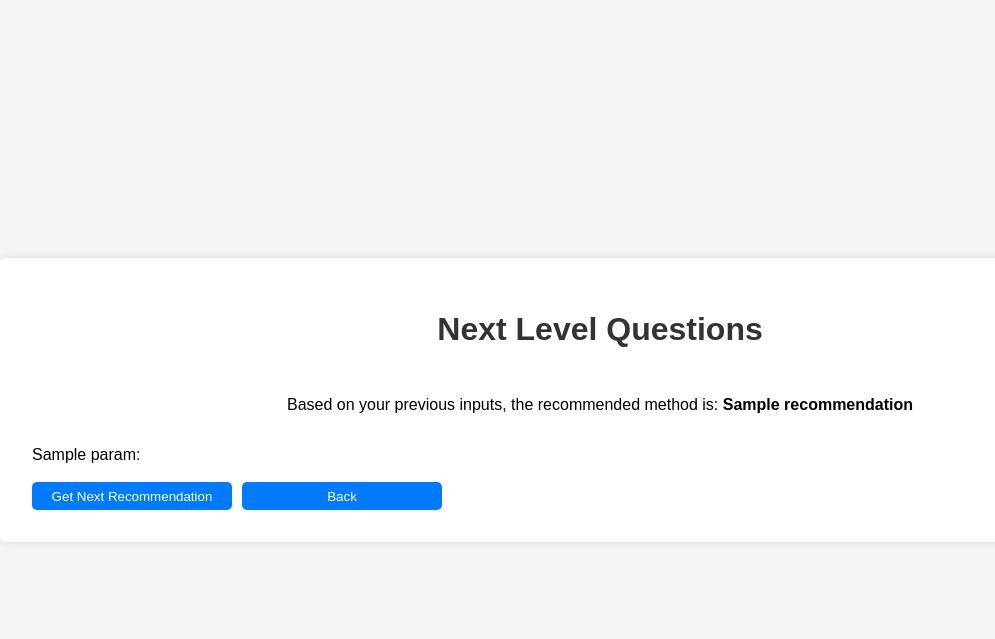
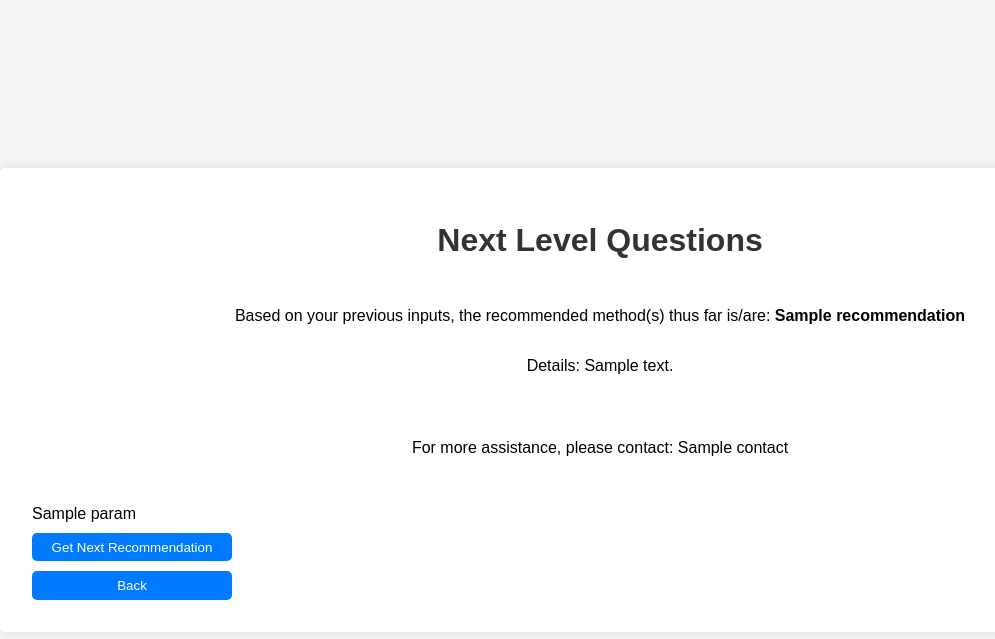
Before and after one commit to El-Mago01/method-select, a Flask app: template templates/recommend.html in a window 1280 px wide. Shown: the top 639 px of the page, without its empty margins (40-1035 px from the left). Run offline with Flask 2, Linux system fonts and the light colour scheme; the template is opened without the code that fills it: most values are stand-ins (such as "Sample title", 1, 10 or a date in 2020).

Commit message:
The user now gets a clear description with the recommendation and also a contact person

```diff
--- a/app.py
+++ b/app.py
@@ -19,6 +19,7 @@ class RecommendationResponse(db.Model):
     level_3_recommendation = db.Column(db.String(255))
     level_4_recommendation = db.Column(db.String(255))
     level_5_recommendation = db.Column(db.String(255))
+  #  current_session = session
 
 # Drop and recreate the tables within the application context
 with app.app_context():
@@ -45,16 +46,18 @@ def recommend():
     print(f"Current level: {level}")
     print(f"Received data: {data}")
 
-    recommendation = get_recommendation(data, level)
+    recommendation, details, contact = get_recommendation(data, level)
 
     if not recommendation:
         print("No valid recommendation found for the provided inputs.")
-        #return render_template('error.html', message="No valid recommendation found for the provided inputs. Please check your inputs and try again.")
         return render_template('error.html', message="No valid recommendation found for the provided inputs. Please check your inputs and try again.", level=level)
 
     next_level = level + 1
     next_level_config_file = os.path.join('config', f"{recommendation.replace(' ', '_').lower()}.json")
     print(f"Next level config file path: {next_level_config_file}")
+
+    session[f'level_{level}_data'] = data
+    session[f'level_{level}_recommendation'] = recommendation
 
     # Retrieve or create a RecommendationResponse object
     if 'recommendation_id' not in session:
@@ -63,7 +66,9 @@ def recommend():
         db.session.commit()
         session['recommendation_id'] = recommendation_response.id
     else:
+        print(f"Storing the recommendation in the database. {session['recommendation_id']}")
         recommendation_response = RecommendationResponse.query.get(session['recommendation_id'])
+        print(f"Storing the recommendation in the database. {recommendation_response}")
 
     # Update the corresponding level recommendation
     setattr(recommendation_response, f'level_{level}_recommendation', recommendation)
@@ -73,16 +78,17 @@ def recommend():
         print(f"Reached maximum level {MAX_LEVEL} or no next level config file found. Showing final recommendation.")
         session[f'level_{level}_data'] = data
         session[f'level_{level}_recommendation'] = recommendation
-        return render_template('final_recommendation.html', method=recommendation)
+        print(f"The following details will be provided {details}")
+        return render_template('final_recommendation.html', method=recommendation,details=details,contact=contact)
 
     if os.path.exists(next_level_config_file):
         print(f"Found next level config file: {next_level_config_file}")
         session[f'level_{level}_data'] = data
         session[f'level_{level}_recommendation'] = recommendation
-        return render_template('recommend.html', parameters=get_parameters(f"{recommendation.replace(' ', '_').lower()}.json"), level=next_level, recommendation=recommendation)
+        return render_template('recommend.html', parameters=get_parameters(f"{recommendation.replace(' ', '_').lower()}.json"), level=next_level, recommendation=recommendation, details=details, contact=contact)
     else:
         print(f"No next level config file found. Showing final recommendation.")
-        return render_template('final_recommendation.html', method=recommendation)
+        return render_template('final_recommendation.html', method=recommendation,details=details)
 
 @app.route('/previous_recommendations')
 def previous_recommendations():
@@ -141,7 +147,7 @@ def get_recommendation(data, level):
             config_file = f"{recommendation.replace(' ', '_').lower()}.json"
         else:
             print(f"No recommendation found for level {level - 1}")
-            return None
+            return None, 'no detailed information provided', 'no contact information provided'
 
     config_path = os.path.join('config', config_file)
     print(f"Constructed config path: {config_path}")
@@ -152,7 +158,7 @@ def get_recommendation(data, level):
             config = json.load(file)
     except OSError as e:
         print(f"Error opening file {config_path}: {e}")
-        return None
+        return None, 'no detailed information provided', 'no contact information provided'
 
     def match_rule_value(rule_value, data_value):
         if data_value is None:
@@ -180,9 +186,22 @@ def get_recommendation(data, level):
                 break
         if all_match:
             print(f"Matched rule: {rule}")
-            return rule['method']
+            method = rule['method']
+            detail_file = f"rd_{method.replace(' ', '_').lower()}.json"
+            detail_path = os.path.join('recommendation_details', detail_file)
+            try:
+                 with open(detail_path) as file:
+                    details_json = file.read()
+                    print(f"Details JSON content: {details_json}")  # Debugging line
+                    details_json = json.loads(details_json)
+                    details = details_json.get('details', 'no detailed information provided')
+                    contact = details_json.get('contact', 'no contact information provided')
+            except OSError:
+                details = 'no detailed information provided'
+                contact = 'no contacts supplied'
+            return method, details, contact
     print("No matching rule found.")
-    return None
+    return None, 'no detailed information provided', 'no contact information provided'
 
 def check_range(range_dict, value):
     value = int(value)
--- /dev/null
+++ b/recommendation_details/rd_1.json
@@ -0,0 +1,4 @@
+{
+    "details": "As mid to long-term project planning seems well possible, we recommend you to use any of the classical project management methods",
+    "contact": "Contact Marco Mueller for more information"
+}
--- /dev/null
+++ b/recommendation_details/rd_2.json
@@ -0,0 +1,4 @@
+{
+    "details": "As mid to long-term project planning seems well possible, we recommend you to use any of the classical project management methods",
+    "contact": "Contact Marco Mueller for more information"
+}
--- /dev/null
+++ b/recommendation_details/rd_3.json
@@ -0,0 +1,4 @@
+{
+    "details": "Agile methods focus on iterative development and collaborative teamwork. These methods aim to deliver small, incremental improvements frequently.",
+    "contact": "People from department NWT"
+}
--- /dev/null
+++ b/recommendation_details/rd_4.json
@@ -0,0 +1,4 @@
+{
+    "details": "Do a creative session with help from a catalyst.",
+    "contact": "Contact the catalysts team: Dagmar, Susanne, Martin, Cinhangir or contact the moderators group Moderators@saint-gobain.com"
+}
--- /dev/null
+++ b/recommendation_details/rd_5.json
@@ -0,0 +1,4 @@
+{
+    "details": "Agile methods focus on iterative development and collaborative teamwork. These methods aim to deliver small, incremental improvements frequently.",
+    "contact": "People from department NWT"
+}
--- /dev/null
+++ b/recommendation_details/rd_agile_methods.json
@@ -0,0 +1,4 @@
+{
+    "details": "Agile methods focus on iterative development and collaborative teamwork. These methods aim to deliver small, incremental improvements frequently.",
+    "contact": "People from department NWT"
+}
--- /dev/null
+++ b/recommendation_details/rd_classical_project_methods.json
@@ -0,0 +1,4 @@
+{
+    "details": "As mid to long-term project planning seems well possible, we recommend you to use any of the classical project management methods",
+    "contact": "Contact Marco Mueller for more information"
+}
--- /dev/null
+++ b/recommendation_details/rd_customer needs_discovery.json
@@ -0,0 +1,4 @@
+{
+    "details": "As mid to long-term project planning seems well possible, we recommend you to use any of the classical project management methods",
+    "contact": "Contact Marco Mueller for more information"
+}
--- /dev/null
+++ b/recommendation_details/rd_customer_collaboration_workshop.json
@@ -0,0 +1,4 @@
+{
+    "details": "Agile methods focus on iterative development and collaborative teamwork. These methods aim to deliver small, incremental improvements frequently.",
+    "contact": "People from department NWT"
+}
--- /dev/null
+++ b/recommendation_details/rd_do_problem_framing.json
@@ -0,0 +1,4 @@
+{
+    "details": "Do a creative session with help from a catalyst.",
+    "contact": "Contact the catalysts team: Dagmar, Susanne, Martin, Cinhangir or contact the moderators group Moderators@saint-gobain.com"
+}
--- /dev/null
+++ b/recommendation_details/rd_kanban.json
@@ -0,0 +1,4 @@
+{
+    "details": "Value proposition canvas will help you to understand the value the solution/product/service intents to deliver based on customer job/pains/gains",
+    "contact": "Any of the SGR Germany catalysts: Dagmar Schaefer, Sustanne Agashi, Martin Gorren"
+}
--- /dev/null
+++ b/recommendation_details/rd_scrum.json
@@ -0,0 +1,4 @@
+{
+    "details": "Agile methods focus on iterative development and collaborative teamwork. These methods aim to deliver small, incremental improvements frequently.",
+    "contact": "People from department NWT"
+}
--- /dev/null
+++ b/recommendation_details/rd_six_sigma_methods.json
@@ -0,0 +1,4 @@
+{
+    "details": "Agile methods focus on iterative development and collaborative teamwork. These methods aim to deliver small, incremental improvements frequently.",
+    "contact": "People from department NWT"
+}
--- /dev/null
+++ b/recommendation_details/rd_value_proposition_canvas.json
@@ -0,0 +1,4 @@
+{
+    "details": "Value proposition canvas will help you to understand the value the solution/product/service intents to deliver based on customer job/pains/gains",
+    "contact": "Any of the SGR Germany catalysts: Dagmar Schaefer, Sustanne Agashi, Martin Gorren"
+}
--- a/templates/final_recommendation.html
+++ b/templates/final_recommendation.html
@@ -9,8 +9,10 @@
 <body>
     <div class="container">
         <h1>Final Recommendation</h1>
-        <p>Based on your inputs, the recommended method is: <strong>{{ method }}</strong></p>
-        <a href="/" class="button">Start Over</a>
+        <p>The final recommended method is: <strong>{{ method }}</strong></p>
+        <p>Details: {{ details }}</p>
+        <p>For more assistance, please contact: {{ contact }}</p>
+        <a href="{{ url_for('index') }}" class="button">Start Over</a>
     </div>
 </body>
 </html>
--- a/templates/recommend.html
+++ b/templates/recommend.html
@@ -9,29 +9,42 @@
 <body>
     <div class="container">
         <h1>Next Level Questions</h1>
-        <p>Based on your previous inputs, the recommended method is: <strong>{{ recommendation }}</strong></p>
-        <form action="/recommend" method="post">
-            {% for param in parameters %}
-                <label for="{{ param.id }}">{{ param.question }}:</label>
-                {% if param.type == 'select' %}
-                    <select id="{{ param.id }}" name="{{ param.id }}" required>
-                        {% for option in param.options %}
-                            <option value="{{ option }}" {% if data and data.get(param.id) == option %}selected{% endif %}>{{ option }}</option>
-                        {% endfor %}
-                    </select>
-                {% elif param.type == 'number' %}
-                    <input type="number" id="{{ param.id }}" name="{{ param.id }}" min="{{ param.min }}" max="{{ param.max }}" value="{{ data.get(param.id, '') if data else '' }}" required>
+        <p>Based on your previous inputs, the recommended method(s) thus far is/are: <strong>{{ recommendation }}</strong></p>
+        <p>Details: {{ details }}</p><p> </p>
+        <p>For more assistance, please contact: {{ contact }}</p><p> </p>
+        <form method="post" action="{{ url_for('recommend') }}" onsubmit="return checkFormData()">
+            <input type="hidden" name="level" value="{{ level }}">
+            {% for parameter in parameters %}
+            <div class="form-group">
+                <label for="{{ parameter.id }}">{{ parameter.question }}</label>
+                {% if parameter.type == 'select' %}
+                <select name="{{ parameter.id }}" id="{{ parameter.id }}">
+                    {% for option in parameter.options %}
+                    <option value="{{ option }}" {% if data and data.get(parameter.id) == option %}selected{% endif %}>{{ option }}</option>
+                    {% endfor %}
+                </select>
+                {% elif parameter.type == 'number' %}
+                <input type="number" name="{{ parameter.id }}" id="{{ parameter.id }}" min="{{ parameter.min }}" max="{{ parameter.max }}" value="{{ data.get(parameter.id) if data else '' }}">
                 {% endif %}
+            </div>
             {% endfor %}
-            <input type="hidden" name="level" value="{{ level }}">
-            <div class="form-actions">
-                <button type="submit">Get Next Recommendation</button>
-                <button type="button" onclick="document.getElementById('back-form').submit();">Back</button>
-            </div>
-        </form>
-        <form id="back-form" action="/back" method="post">
-            <input type="hidden" name="level" value="{{ level }}">
-        </form>
+            <button type="submit">Get Next Recommendation</button>
+
+            <form action="{{ url_for('back') }}" method="post" style="display: inline;">
+                <input type="hidden" name="level" value="{{ level }}">
+                <button type="submit">Back</button>
+            </form>
+      </form>
+        <script>
+            function checkFormData() {
+                var formData = new FormData(document.forms[0]);
+                for (var pair of formData.entries()) {
+                    console.log(pair[0] + ': ' + pair[1]);
+                }
+                return true;
+            }
+        </script>
+
     </div>
 </body>
 </html>
```
